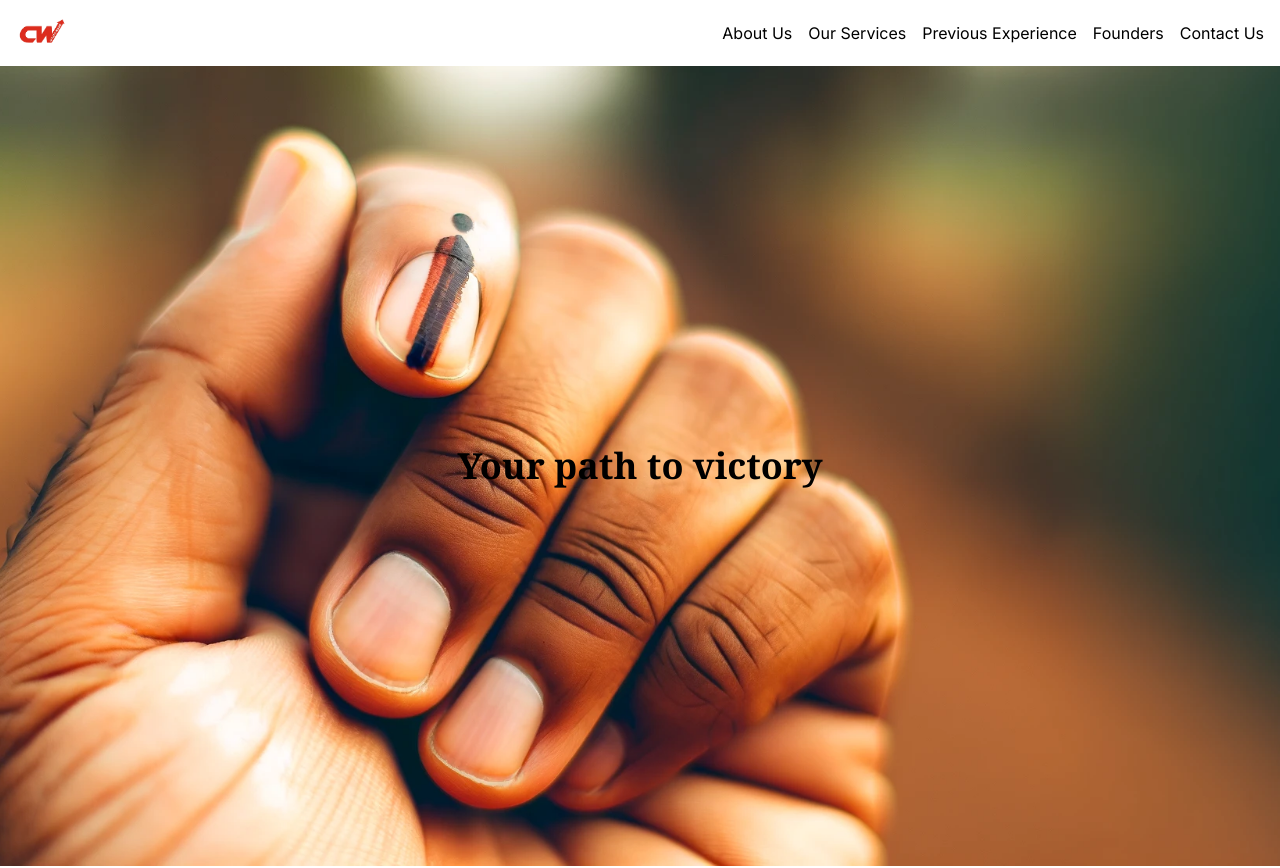
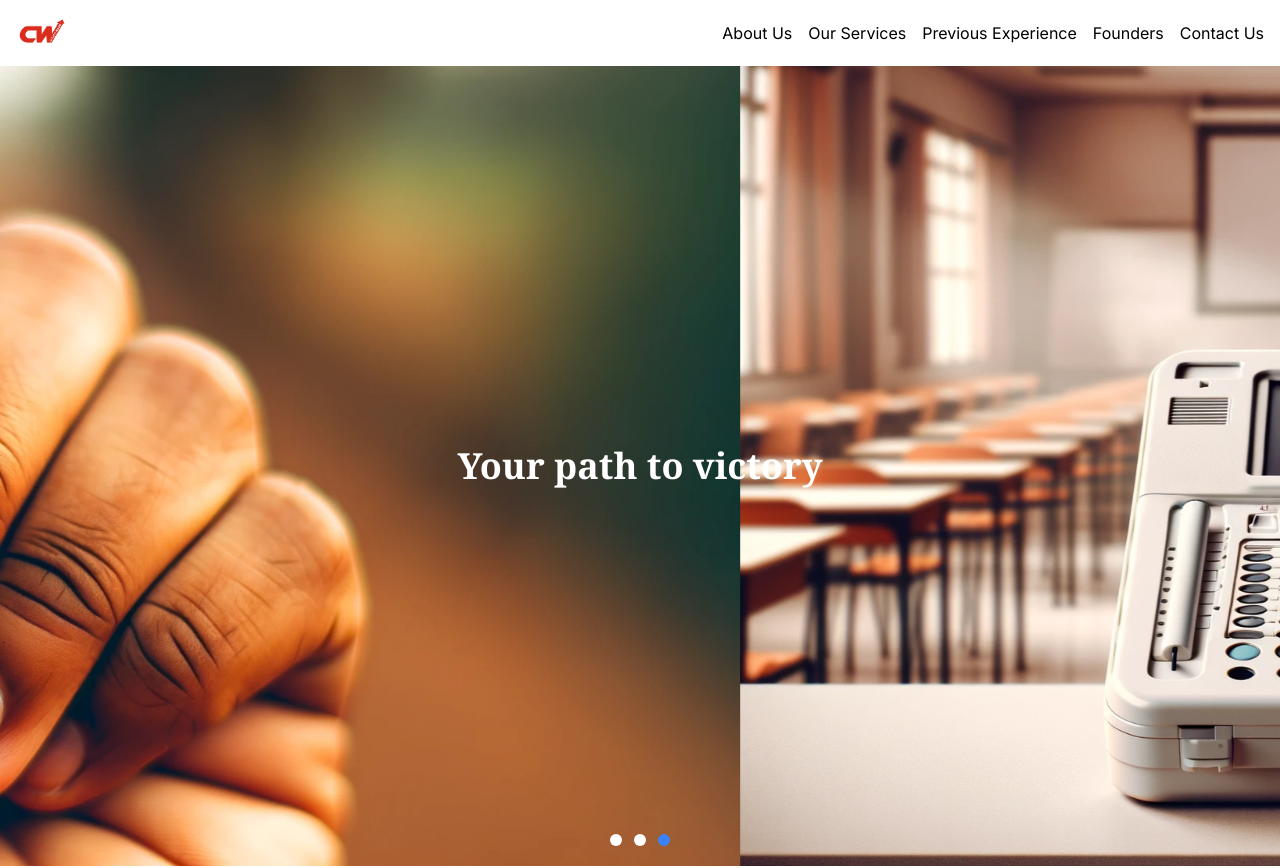
Before and after one commit to yashuswe/citizen-landing, a Next.js app: page / in a window 1280 px wide. Shown: the top 868 px of the page. Built offline with nearby package versions, Linux system fonts and the light colour scheme.

Commit message:
Update Hero.tsx

```diff
--- a/src/app/sections/hero/Hero.tsx
+++ b/src/app/sections/hero/Hero.tsx
@@ -1,24 +1,12 @@
-"use client"
-import React, { useState, useEffect } from 'react';
-import One from "../../../../public/assets/carousel-1.webp";
-import Two from "../../../../public/assets/carousel-2.webp";
-import Three from "../../../../public/assets/carousel-3.webp";
-import Image from 'next/image';
+import React from 'react';
+import Carousel from './Carousel'; // Adjust the path as necessary
 
 const Hero = () => {
-  const images = [One, Two, Three];
-  const [selectedImage, setSelectedImage] = useState(Two); // Default to Two
-
-  useEffect(() => {
-    const randomIndex = Math.floor(Math.random() * images.length);
-    setSelectedImage(images[randomIndex]);
-  }, []);
-
   return (
     <div className="relative w-full h-[100vh]">
-      <Image src={selectedImage} alt="Hero Image" layout="fill" objectFit="cover" className="z-10" />
+      <Carousel />
       <div className="absolute top-0 left-0 w-full h-full flex items-center justify-center z-20">
-        <h1 className="text-black text-4xl font-bold animate-fadeIn font-serif">Your path to victory</h1>
+        <h1 className="text-white text-4xl font-bold animate-fadeIn font-serif">Your path to victory</h1>
       </div>
     </div>
   );
```
